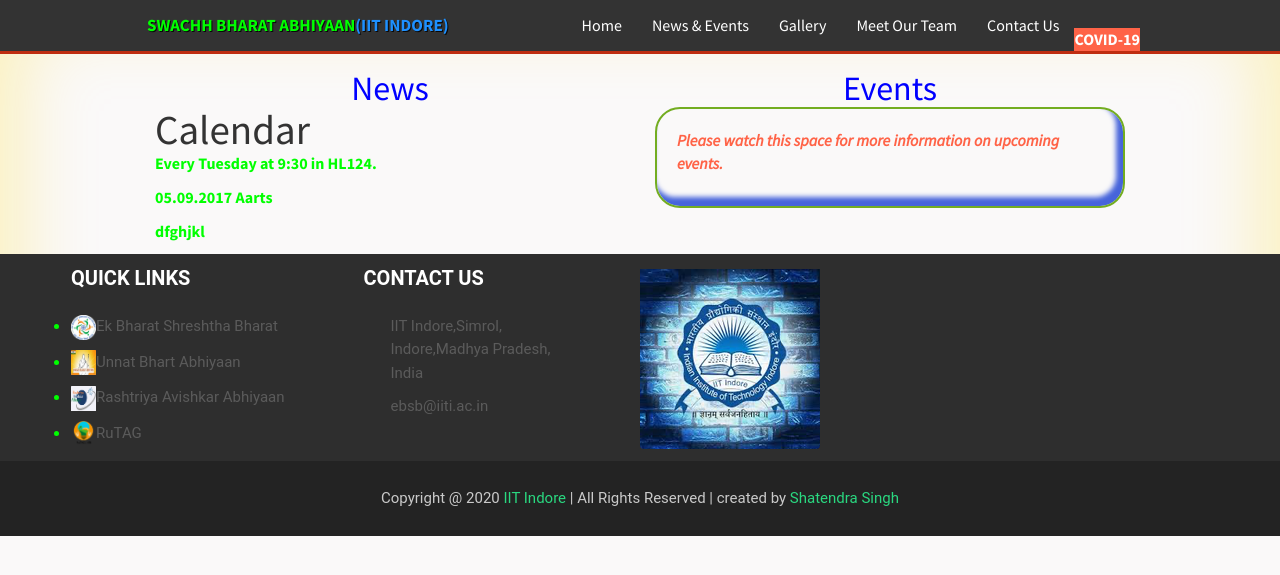
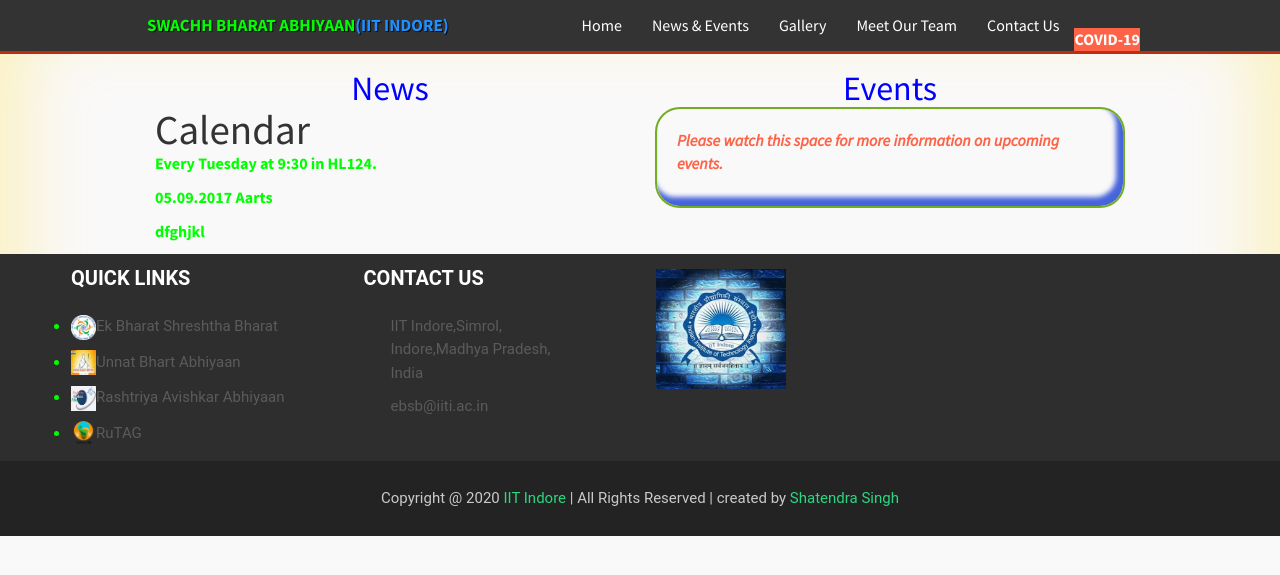
Before and after one commit to Satendra01/sba, a Jekyll site: the page built from _pages/mini_lecture_series.md, in a window 1280 px wide. Shown: the top 575 px of the page. Built offline with Jekyll 4.4.1, drawn with Linux system fonts in a browser that asks for light colours; nearby versions of some CDN libraries.

Commit message:
footer-overflow-fix

```diff
--- a/_includes/footer.html
+++ b/_includes/footer.html
@@ -22,9 +22,9 @@
                             </ul>
                         </div>
                     </div>
-
-                        <a href="https://www.iiti.ac.in"><img src="{{ site.url }}{{ site.baseurl }}/images/rsz_iiti2.png"  style="padding-top:10px"></a>
-
+                    <div class="col-md-3 col-sm-3" >
+                        <a href="https://www.iiti.ac.in"><img src="{{ site.url }}{{ site.baseurl }}/images/rsz_iiti2.png" width="130" height="130" style="padding-top:10px"></a>
+                    </div>
                 </div>
 
             </div>
```
